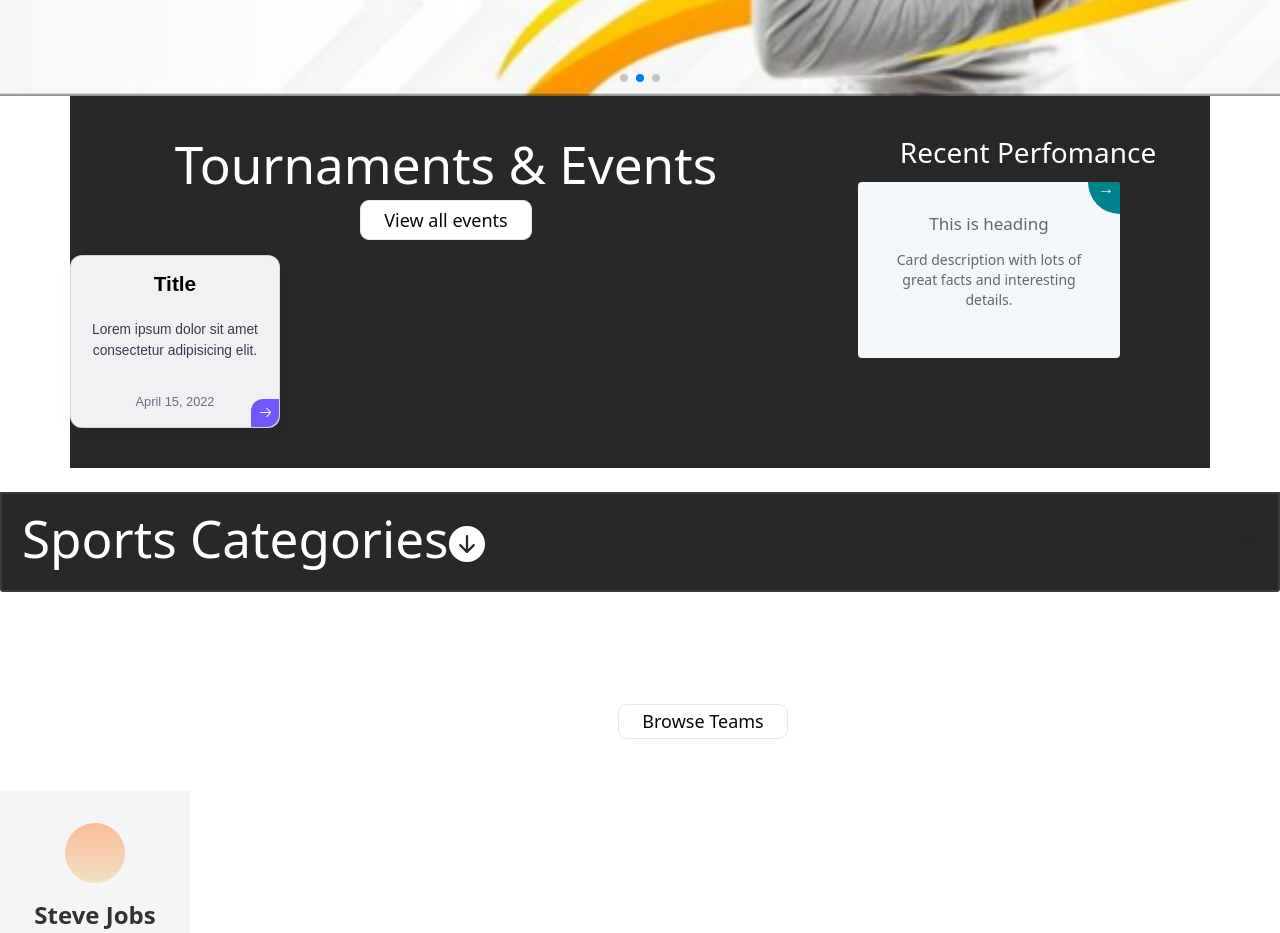
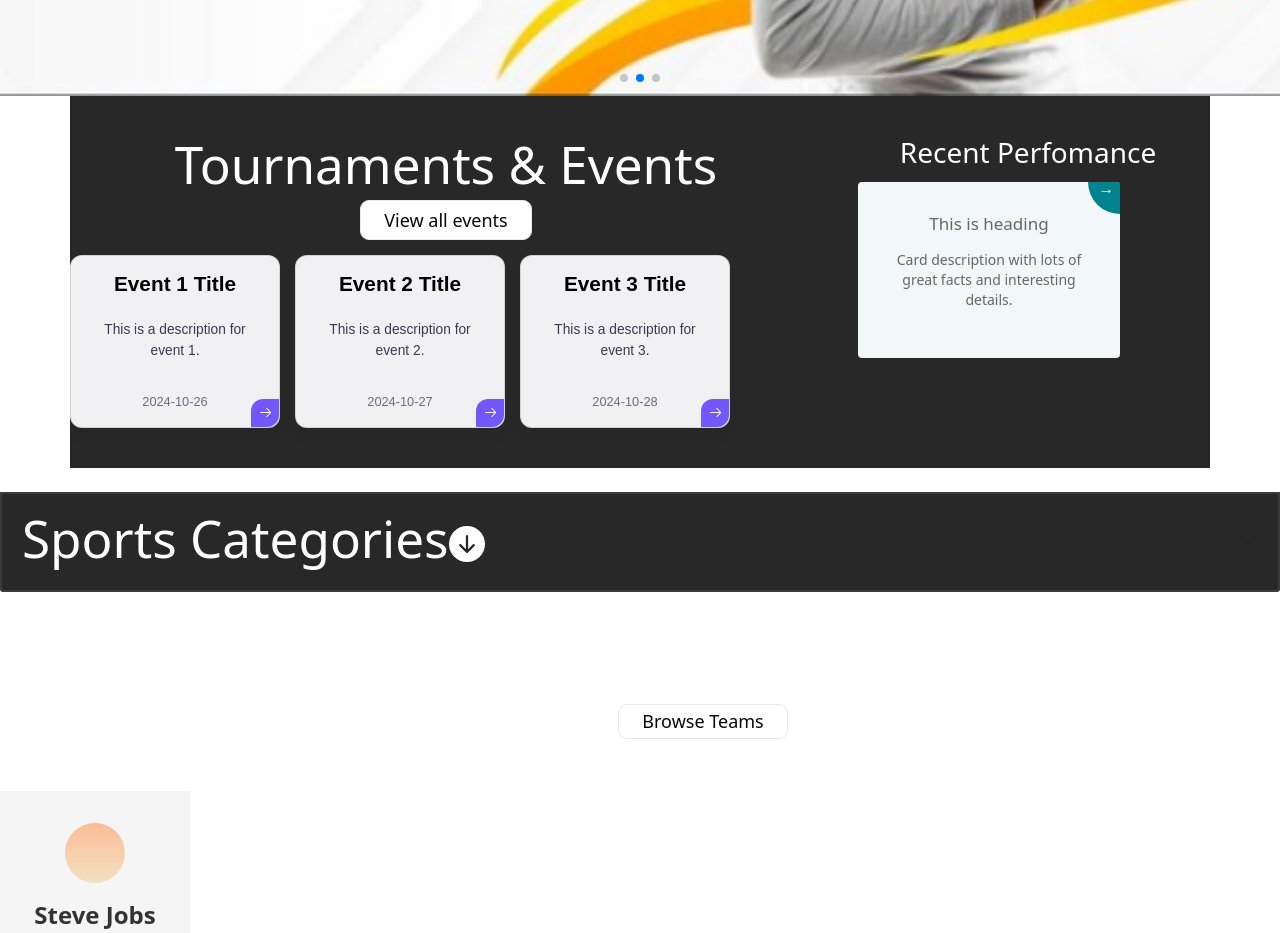
Before and after one commit to seneshsirimanne00/unisportshub, a React (Vite) app: page / in a window 1280 px wide. Shown: the part 920-1853 px from the top of the page. Built offline with nearby package versions, Linux system fonts and the light colour scheme.

Commit message:
api for event card added

```diff
--- a/src/App.css
+++ b/src/App.css
@@ -18,7 +18,7 @@
 }
 
 .swiper-slide{
-    background-size: cover;
+  background-size: cover;
   background-repeat: no-repeat;
   background-position: center;
 }
--- /dev/null
+++ b/src/commonComponents/EventCard.tsx
@@ -0,0 +1,27 @@
+import React from 'react';
+
+export interface IEventCardData {
+    title: string;
+    description: string;
+    date: string;
+  }
+
+
+  const EventCard: React.FC<IEventCardData> = ({ title, description, date }) => {
+  return (
+        <div className="card">
+                <h3 className="card__title">{title}</h3>
+                <p className="card__content">{description}</p>
+                <div className="card__date">
+                    {date}
+                </div>
+                <div className="card__arrow">
+                    <svg xmlns="http://www.w3.org/2000/svg" fill="none" viewBox="0 0 24 24" height="15" width="15">
+                        <path fill="#fff" d="M13.4697 17.9697C13.1768 18.2626 13.1768 18.7374 13.4697 19.0303C13.7626 19.3232 14.2374 19.3232 14.5303 19.0303L20.3232 13.2374C21.0066 12.554 21.0066 11.446 20.3232 10.7626L14.5303 4.96967C14.2374 4.67678 13.7626 4.67678 13.4697 4.96967C13.1768 5.26256 13.1768 5.73744 13.4697 6.03033L18.6893 11.25H4C3.58579 11.25 3.25 11.5858 3.25 12C3.25 12.4142 3.58579 12.75 4 12.75H18.6893L13.4697 17.9697Z"></path>
+                    </svg>
+                </div>
+        </div>
+  );
+}
+
+export default EventCard;
--- a/src/pages/Home.tsx
+++ b/src/pages/Home.tsx
@@ -1,4 +1,4 @@
-import React from 'react';
+import React, { useState } from 'react';
 import Navbar from '../commonComponents/Navbar';
 import { Swiper, SwiperSlide } from 'swiper/react';
 
@@ -11,8 +11,30 @@ import 'swiper/css/pagination';
 import 'swiper/css/navigation';
 
 import { Autoplay, Pagination, Navigation } from 'swiper/modules';
+import EventCard from '../commonComponents/EventCard';
+import {IEventCardData} from '../commonComponents/EventCard';
 
 function Home() {
+
+  // event card data
+  const [eventData, setEventData] = useState<IEventCardData[]>([
+    {
+      title: 'Event 1 Title',
+      description: 'This is a description for event 1.',
+      date: '2024-10-26',
+    },
+    {
+      title: 'Event 2 Title',
+      description: 'This is a description for event 2.',
+      date: '2024-10-27',
+    },
+    {
+      title: 'Event 3 Title',
+      description: 'This is a description for event 3.',
+      date: '2024-10-28',
+    },
+  ]);
+
   return (
     <div className='app-container'>
       <Navbar />
@@ -46,22 +68,12 @@ function Home() {
 
             <button className="button2">View all events</button>
             <br/>
-            <div className="card">
-                <h3 className="card__title">Title
-                </h3>
-                <p className="card__content">Lorem ipsum dolor sit amet consectetur adipisicing elit. </p>
-                <div className="card__date">
-                    April 15, 2022
-                </div>
-                <div className="card__arrow">
-                    <svg xmlns="http://www.w3.org/2000/svg" fill="none" viewBox="0 0 24 24" height="15" width="15">
-                        <path fill="#fff" d="M13.4697 17.9697C13.1768 18.2626 13.1768 18.7374 13.4697 19.0303C13.7626 19.3232 14.2374 19.3232 14.5303 19.0303L20.3232 13.2374C21.0066 12.554 21.0066 11.446 20.3232 10.7626L14.5303 4.96967C14.2374 4.67678 13.7626 4.67678 13.4697 4.96967C13.1768 5.26256 13.1768 5.73744 13.4697 6.03033L18.6893 11.25H4C3.58579 11.25 3.25 11.5858 3.25 12C3.25 12.4142 3.58579 12.75 4 12.75H18.6893L13.4697 17.9697Z"></path>
-                    </svg>
-                </div>
-            </div>
-            </div>
-            <div className="col-lg-4 col-md-6 col-sm-12">
+            {eventData.map((cardData) => (
+              <EventCard key={cardData.title} title={cardData.title} description={cardData.description} date={cardData.date} />
+            ))}
+          </div>
 
+          <div className="col-lg-4 col-md-6 col-sm-12">
             <h3>Recent Perfomance </h3>
 
             <div className="card-g">
@@ -75,7 +87,7 @@ function Home() {
                 </div>
               </a>
             </div>
-            </div>
+          </div>
 
         </div>
       </div>
@@ -154,16 +166,6 @@ function Home() {
                       </div>
                     </div>
                   </div>
-
-
-
-
-
-
-
-
-
-
 
             </div>
           </div>
--- a/src/pages/Registration.tsx
+++ b/src/pages/Registration.tsx
@@ -18,7 +18,6 @@ function Resgistration() {
 
 
       <div className="row red-container" style={{width: "100%", height: "20vh"}}></div>
-
 
       <nav>
         <div className="nav nav-tabs" id="nav-tab" role="tablist" style={{paddingLeft: "40%", backgroundColor: "#1d1d1d"}}>
```
